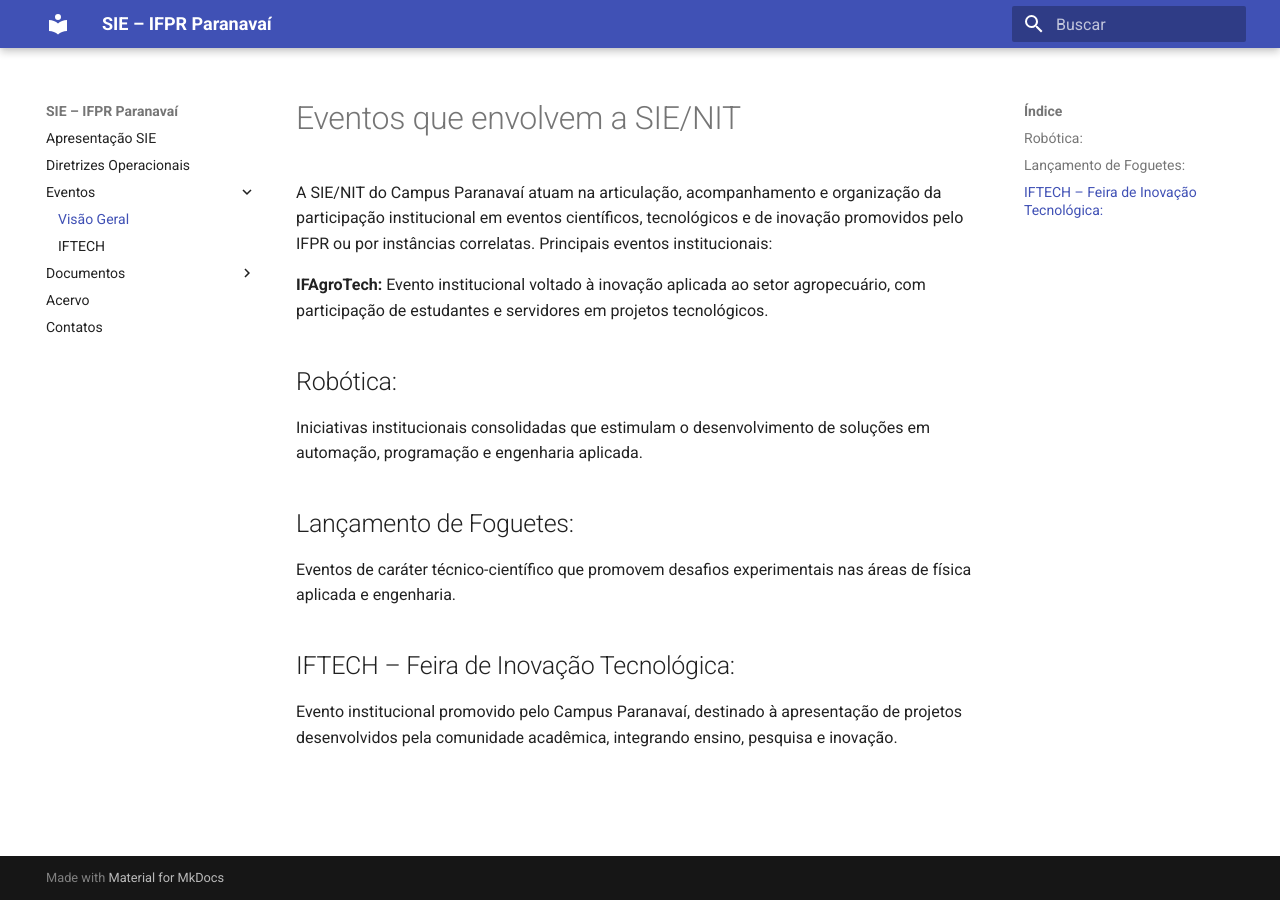
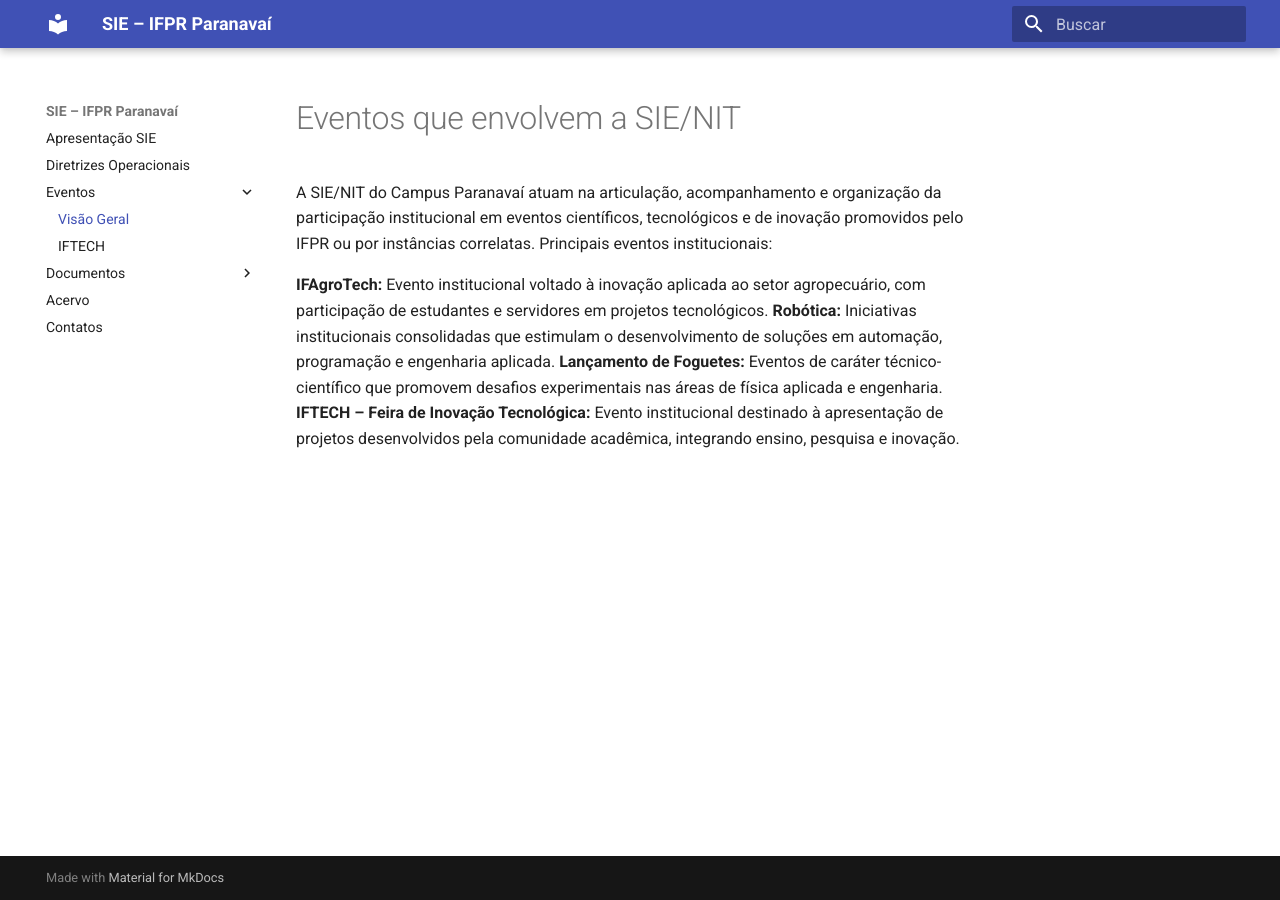
Before and after one commit to ifpr-sie-paranavai/dossie, an MkDocs documentation site: the page built from docs/eventos.md, in a window 1280 px wide. Built offline with MkDocs 1.6.1 and Material for MkDocs 9.7.7, drawn with Linux system fonts in a browser that asks for light colours.

Commit message:
Update eventos.md

```diff
--- a/docs/eventos.md
+++ b/docs/eventos.md
@@ -3,15 +3,6 @@
 A SIE/NIT do Campus Paranavaí atuam na articulação, acompanhamento e organização da participação institucional em eventos científicos, tecnológicos e de inovação promovidos pelo IFPR ou por instâncias correlatas. Principais eventos institucionais:
 
 **IFAgroTech:** Evento institucional voltado à inovação aplicada ao setor agropecuário, com participação de estudantes e servidores em projetos tecnológicos.
-
-## Robótica: ##
-
-Iniciativas institucionais consolidadas que estimulam o desenvolvimento de soluções em automação, programação e engenharia aplicada.
-
-## Lançamento de Foguetes: ##
-
-Eventos de caráter técnico-científico que promovem desafios experimentais nas áreas de física aplicada e engenharia.
-
-## IFTECH – Feira de Inovação Tecnológica: ##
-
-Evento institucional promovido pelo Campus Paranavaí, destinado à apresentação de projetos desenvolvidos pela comunidade acadêmica, integrando ensino, pesquisa e inovação.
+**Robótica:** Iniciativas institucionais consolidadas que estimulam o desenvolvimento de soluções em automação, programação e engenharia aplicada.
+**Lançamento de Foguetes:** Eventos de caráter técnico-científico que promovem desafios experimentais nas áreas de física aplicada e engenharia.
+**IFTECH – Feira de Inovação Tecnológica:** Evento institucional destinado à apresentação de projetos desenvolvidos pela comunidade acadêmica, integrando ensino, pesquisa e inovação.
```
